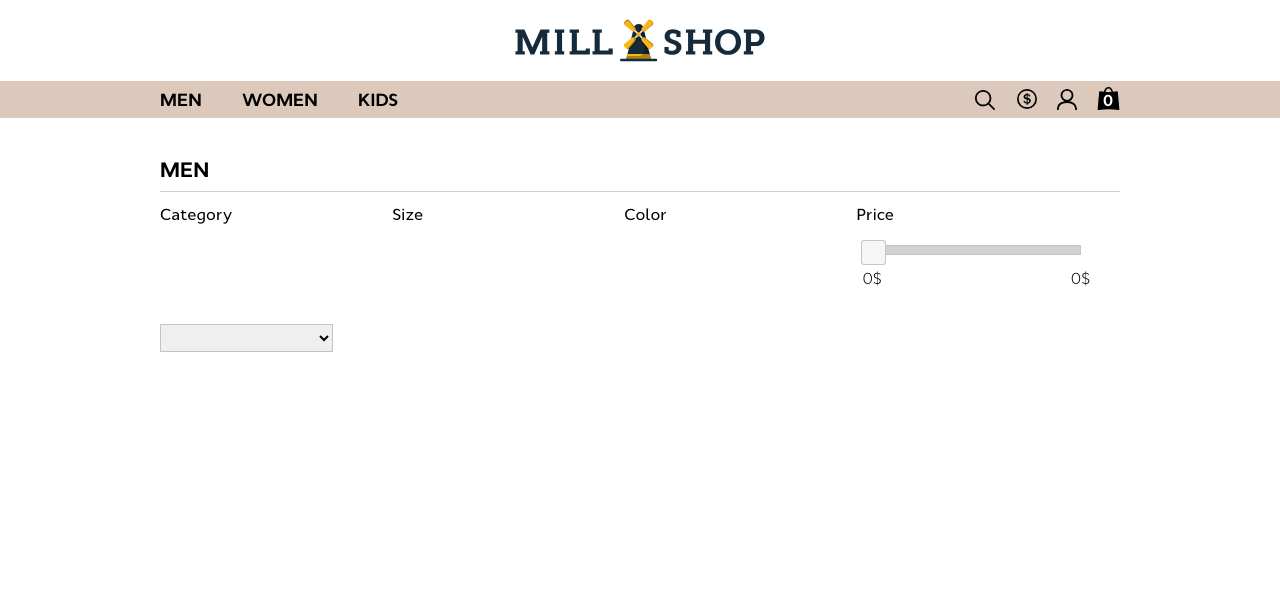
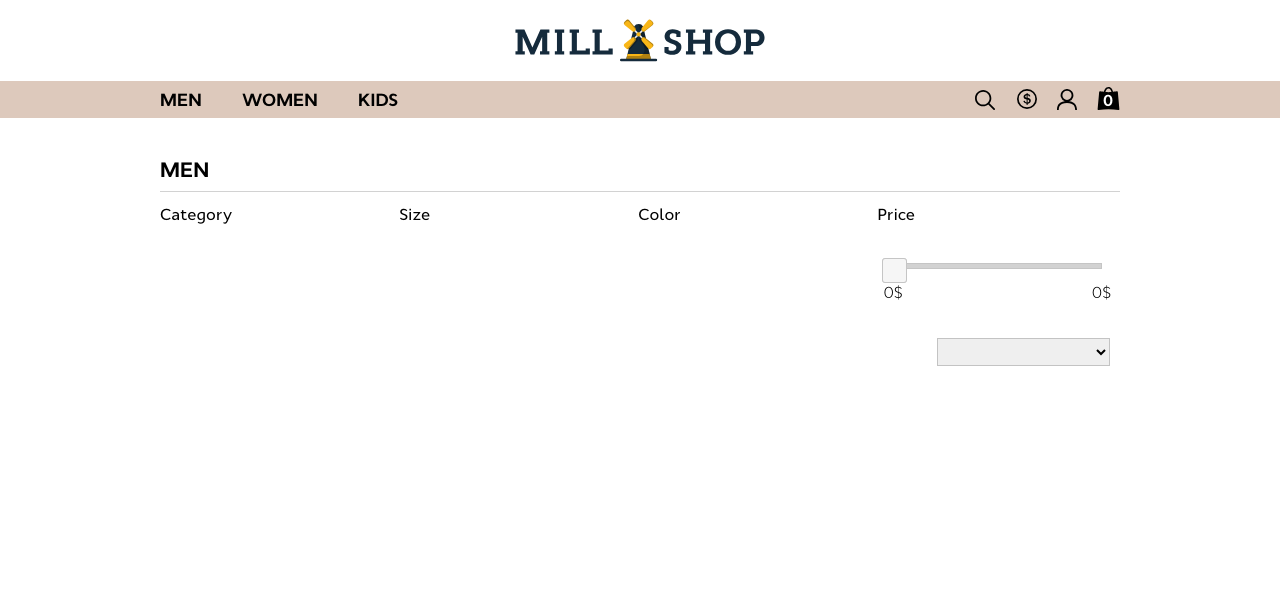
Before and after one commit to nik709/MillShop, a PHP site: page /Men.php?sortOption=1 in a window 1280 px wide. Shown: the top 616 px of the page. Run offline with PHP 8.4, Linux system fonts and the light colour scheme; data comes from the database, SQL or seed files in the repository; data that the repository does not hold is empty; some libraries are stand-ins or nearby versions.

Commit message:
Styling criteria form

```diff
--- a/site/css/elements/criteria.css
+++ b/site/css/elements/criteria.css
@@ -14,12 +14,12 @@
 }
 
 .criteria-form {
-    margin-right: 20px;
+    margin-right: 53px;
 }
 
 .criterion {
     height: 80px;
-    width: 208px;
+    width: 182px;
     overflow-y: scroll !important;
     overflow-x: hidden !important;
     display: block;
@@ -33,7 +33,7 @@
 }
 
 .criterion-price-wrapper {
-    padding-top: 10px;
+    padding-top: 28px;
     padding-left: 15px;
     padding-right: 15px;
 }
@@ -57,7 +57,7 @@ div.ui-slider-range {
 
 div.ui-slider-horizontal {
     border-radius: 0;
-    height: 8px;
+    height: 4px;
     background: #d2d2d2;
     border: 1px #d2d2d2;
 }
@@ -67,8 +67,8 @@ div.ui-widget {
 }
 
 a.ui-slider-handle.ui-state-default {
-    width: 1em;
-    height: 1em;
+    width: 0.8em;
+    height: 0.8em;
     border-radius: 10px;
     outline: none;
     background: #0c202b;
@@ -96,3 +96,16 @@ a.ui-slider-handle.ui-state-default {
     right: -9px;
     position: relative;
 }
+
+#sorting-wrapper {
+    margin-top: 14px;
+    height: 32px;
+}
+
+#sorting-select {
+    float: right;
+}
+
+#criteria-price-form {
+    margin-right: 0;
+}
--- a/site/pages/Men.php
+++ b/site/pages/Men.php
@@ -180,12 +180,16 @@ function plus($bag)
             </div>
         </div>
         <!-- SORTING -->
+        <div id="sorting-wrapper">
+            <div id="sorting-select">
                 <select name="sortOption" id="sortOption" class="simple-select" onchange="setSortOption(this.value)" title="Sort By">
                     <option value="" selected disabled style="display:none;">Sort By</option>
                     <option value="NEWEST">Newest</option>
                     <option value="ASC">Price: Low to High</option>
                     <option value="DESC">Price: High to Low</option>
                 </select>
+            </div>
+        </div>
         <script type="text/javascript">
             document.getElementById('sortOption').value = "<?php echo $_GET['sortOption'];?>";
         </script>
```
Lines whose indentation alone changed are shown as unchanged.
